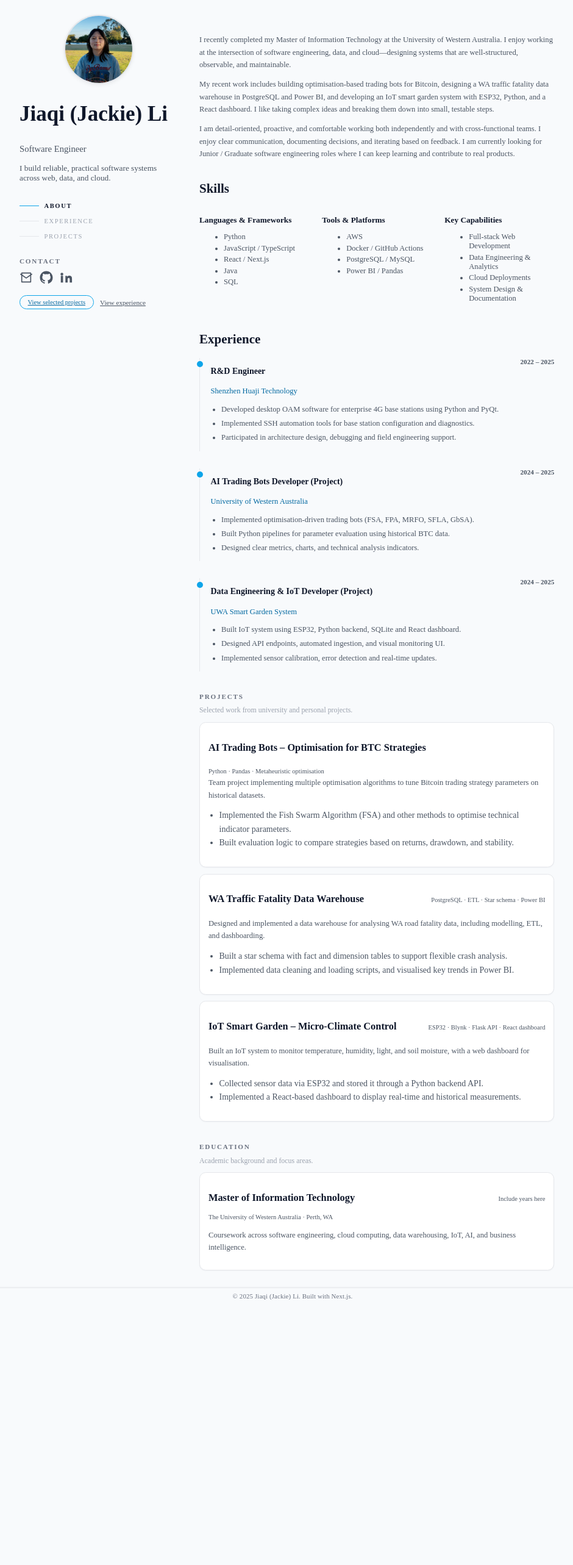
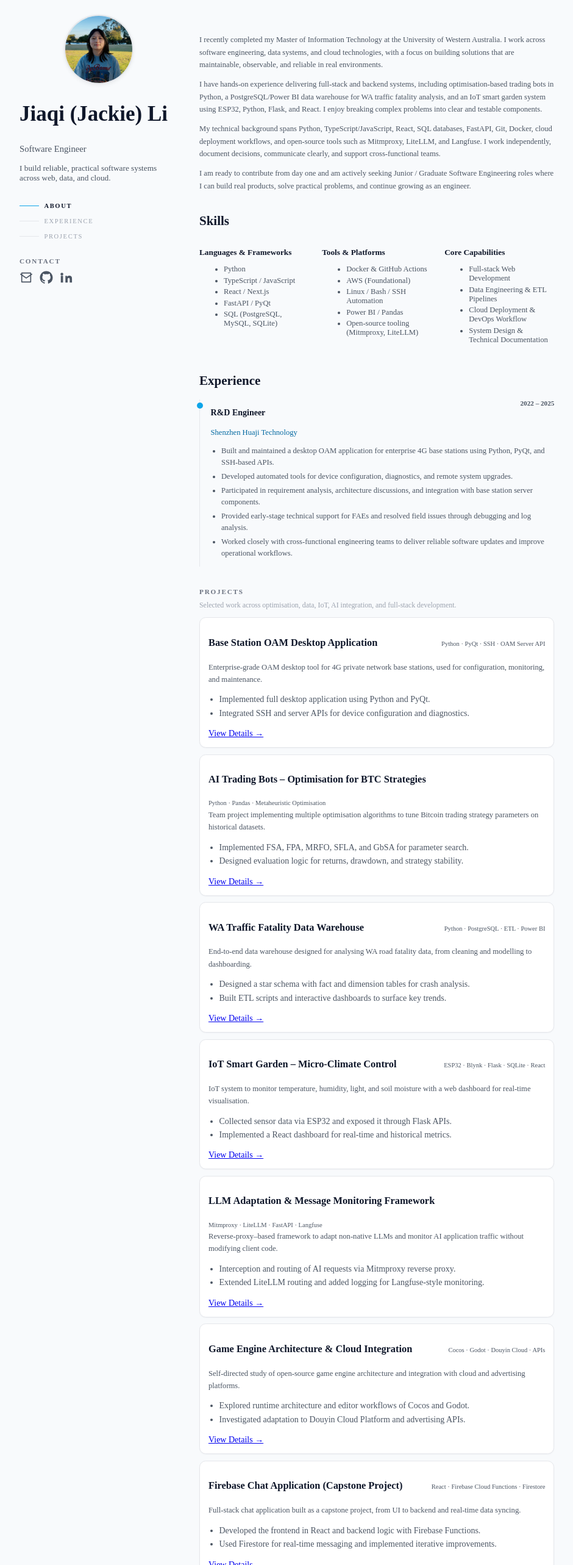
Before and after one commit to Jackieljq/personal-website, a Next.js app: page / in a window 1280 px wide. Shown: the part 60-2626 px from the top of the page at 61% size, without its empty margins (160-1100 px from the left). Before the commit the page ends 2213 px from the top, so only its background shows below. Built offline with nearby package versions, Linux system fonts and the light colour scheme.

Commit message:
Update newest content with different sections

```diff
--- a/components/EducationSection.tsx
+++ b/components/EducationSection.tsx
@@ -5,25 +5,47 @@ export default function EducationSection() {
         <div className="section-heading">
           <h2 className="section-heading-title">Education</h2>
           <p className="section-heading-subtitle">
-              Academic background and focus areas.
+            Formal training in software, data, cloud, and finance.
           </p>
         </div>
+
         <div className="section-body">
+          {/* Master */}
           <div className="card">
             <div className="card-header">
               <div>
-                  <h3 className="card-title">
-                    Master of Information Technology
-                  </h3>
+                <h3 className="card-title">Master of Information Technology</h3>
                 <p className="badge-text">
                   The University of Western Australia · Perth, WA
                 </p>
               </div>
-                <span className="badge-text">Include years here</span>
+              <span className="badge-text">2023 – 2025</span>
             </div>
             <p className="text-muted" style={{ marginTop: "0.25rem" }}>
-                Coursework across software engineering, cloud computing, data
-                warehousing, IoT, AI, and business intelligence.
+              Two-year full-time program with coursework across software
+              requirements and design, project management, software testing and
+              quality assurance, cloud computing, data warehousing, relational
+              databases, Internet of Things, business intelligence, cyber
+              security, and supply chain analytics.
+            </p>
+          </div>
+
+          {/* Bachelor */}
+          <div className="card">
+            <div className="card-header">
+              <div>
+                <h3 className="card-title">Bachelor of Finance</h3>
+                <p className="badge-text">
+                  Guangdong University of Finance · China
+                </p>
+              </div>
+              <span className="badge-text">2018 – 2022</span>
+            </div>
+            <p className="text-muted" style={{ marginTop: "0.25rem" }}>
+              Four-year full-time program covering corporate finance, financial
+              management, accounting, taxation, and management principles,
+              providing a solid understanding of business and financial
+              decision-making.
             </p>
           </div>
         </div>
--- a/components/ExperienceSection.tsx
+++ b/components/ExperienceSection.tsx
@@ -4,47 +4,39 @@ export default function ExperienceSection() {
       <h2 className="section-heading">Experience</h2>
 
       <div className="timeline">
-          {/* Job 1 */}
+
         <div className="timeline-item">
           <div className="timeline-header">
             <h3 className="timeline-role">R&D Engineer</h3>
             <span className="timeline-date">2022 – 2025</span>
           </div>
+
           <p className="timeline-company">Shenzhen Huaji Technology</p>
+
           <ul className="timeline-list">
-              <li>Developed desktop OAM software for enterprise 4G base stations using Python and PyQt.</li>
-              <li>Implemented SSH automation tools for base station configuration and diagnostics.</li>
-              <li>Participated in architecture design, debugging and field engineering support.</li>
+            <li>
+              Built and maintained a desktop OAM application for enterprise 4G
+              base stations using Python, PyQt, and SSH-based APIs.
+            </li>
+            <li>
+              Developed automated tools for device configuration, diagnostics,
+              and remote system upgrades.
+            </li>
+            <li>
+              Participated in requirement analysis, architecture discussions,
+              and integration with base station server components.
+            </li>
+            <li>
+              Provided early-stage technical support for FAEs and resolved
+              field issues through debugging and log analysis.
+            </li>
+            <li>
+              Worked closely with cross-functional engineering teams to deliver
+              reliable software updates and improve operational workflows.
+            </li>
           </ul>
         </div>
 
-          {/* Job 2 - Your projects / uni work */}
-          <div className="timeline-item">
-            <div className="timeline-header">
-              <h3 className="timeline-role">AI Trading Bots Developer (Project)</h3>
-              <span className="timeline-date">2024 – 2025</span>
-            </div>
-            <p className="timeline-company">University of Western Australia</p>
-            <ul className="timeline-list">
-              <li>Implemented optimisation-driven trading bots (FSA, FPA, MRFO, SFLA, GbSA).</li>
-              <li>Built Python pipelines for parameter evaluation using historical BTC data.</li>
-              <li>Designed clear metrics, charts, and technical analysis indicators.</li>
-            </ul>
-          </div>
-
-          {/* Job 3 */}
-          <div className="timeline-item">
-            <div className="timeline-header">
-              <h3 className="timeline-role">Data Engineering & IoT Developer (Project)</h3>
-              <span className="timeline-date">2024 – 2025</span>
-            </div>
-            <p className="timeline-company">UWA Smart Garden System</p>
-            <ul className="timeline-list">
-              <li>Built IoT system using ESP32, Python backend, SQLite and React dashboard.</li>
-              <li>Designed API endpoints, automated ingestion, and visual monitoring UI.</li>
-              <li>Implemented sensor calibration, error detection and real-time updates.</li>
-            </ul>
-          </div>
       </div>
     </section>
   );
--- a/components/Hero.tsx
+++ b/components/Hero.tsx
@@ -1,26 +1,34 @@
 export default function Hero() {
     return (
       <section id="about" className="section">
-        <p className="text-muted">
-          I recently completed my Master of Information Technology at the
-          University of Western Australia. I enjoy working at the intersection of
-          software engineering, data, and cloud—designing systems that are
-          well-structured, observable, and maintainable.
+       <p className="text-muted">
+        I recently completed my Master of Information Technology at the University of
+        Western Australia. I work across software engineering, data systems, and cloud
+        technologies, with a focus on building solutions that are maintainable,
+        observable, and reliable in real environments.
         </p>
+
         <p className="text-muted" style={{ marginTop: "0.75rem" }}>
-          My recent work includes building optimisation-based trading bots for
-          Bitcoin, designing a WA traffic fatality data warehouse in PostgreSQL
-          and Power BI, and developing an IoT smart garden system with ESP32,
-          Python, and a React dashboard. I like taking complex ideas and breaking
-          them down into small, testable steps.
+          I have hands-on experience delivering full-stack and backend systems, including
+          optimisation-based trading bots in Python, a PostgreSQL/Power BI data warehouse
+          for WA traffic fatality analysis, and an IoT smart garden system using ESP32,
+          Python, Flask, and React. I enjoy breaking complex problems into clear and
+          testable components.
         </p>
-        <p className="text-muted" style={{ marginTop: "0.75rem" }}>
-          I am detail-oriented, proactive, and comfortable working both
-          independently and with cross-functional teams. I enjoy clear
-          communication, documenting decisions, and iterating based on feedback.
-          I am currently looking for Junior / Graduate software engineering roles
-          where I can keep learning and contribute to real products.
-        </p>
+
+          <p className="text-muted" style={{ marginTop: "0.75rem" }}>
+          My technical background spans Python, TypeScript/JavaScript, React, SQL
+          databases, FastAPI, Git, Docker, cloud deployment workflows, and open-source
+          tools such as Mitmproxy, LiteLLM, and Langfuse. I work independently, document
+          decisions, communicate clearly, and support cross-functional teams.
+          </p>
+
+          <p className="text-muted" style={{ marginTop: "0.75rem" }}>
+            I am ready to contribute from day one and am actively seeking Junior /
+            Graduate Software Engineering roles where I can build real products, solve
+            practical problems, and continue growing as an engineer.
+          </p>
+
       </section>
     );
   }
--- a/components/IntroSidebar.tsx
+++ b/components/IntroSidebar.tsx
@@ -126,14 +126,7 @@ export default function IntroSidebar({ activeSection }: IntroSidebarProps) {
       </div>
       {/* ------------------------------------------------ */}
 
-      <div className="hero-actions">
-        <a href="#projects" className="btn-outline">
-          View selected projects
-        </a>
-        <a href="#experience" className="hero-secondary-link">
-          View experience
-        </a>
-      </div>
+
     </div>
   );
 }
--- a/components/ProjectsSection.tsx
+++ b/components/ProjectsSection.tsx
@@ -5,17 +5,42 @@ export default function ProjectsSection() {
         <div className="section-heading">
           <h2 className="section-heading-title">Projects</h2>
           <p className="section-heading-subtitle">
-              Selected work from university and personal projects.
+            Selected work across optimisation, data, IoT, AI integration, and full-stack development.
           </p>
         </div>
+
         <div className="section-body">
+          {/* Project 1 — Base Station OAM Desktop App */}
+          <div className="card">
+            <div className="card-header">
+              <h3 className="card-title">
+                Base Station OAM Desktop Application
+              </h3>
+              <span className="badge-text">
+                Python · PyQt · SSH · OAM Server API
+              </span>
+            </div>
+            <p className="text-muted" style={{ marginTop: "0.25rem" }}>
+              Enterprise-grade OAM desktop tool for 4G private network base stations,
+              used for configuration, monitoring, and maintenance.
+            </p>
+            <ul className="card-list">
+              <li>Implemented full desktop application using Python and PyQt.</li>
+              <li>Integrated SSH and server APIs for device configuration and diagnostics.</li>
+            </ul>
+            <a className="project-link" href="/projects/oam-desktop">
+              View Details →
+            </a>
+          </div>
+
+          {/* Project 2 — AI Trading Bots */}
           <div className="card">
             <div className="card-header">
               <h3 className="card-title">
                 AI Trading Bots – Optimisation for BTC Strategies
               </h3>
               <span className="badge-text">
-                  Python · Pandas · Metaheuristic optimisation
+                Python · Pandas · Metaheuristic Optimisation
               </span>
             </div>
             <p className="text-muted" style={{ marginTop: "0.25rem" }}>
@@ -23,63 +48,125 @@ export default function ProjectsSection() {
               Bitcoin trading strategy parameters on historical datasets.
             </p>
             <ul className="card-list">
-                <li>
-                  Implemented the Fish Swarm Algorithm (FSA) and other methods to
-                  optimise technical indicator parameters.
-                </li>
-                <li>
-                  Built evaluation logic to compare strategies based on returns,
-                  drawdown, and stability.
-                </li>
+              <li>Implemented FSA, FPA, MRFO, SFLA, and GbSA for parameter search.</li>
+              <li>Designed evaluation logic for returns, drawdown, and strategy stability.</li>
             </ul>
+            <a className="project-link" href="/projects/trading-bots">
+              View Details →
+            </a>
           </div>
 
+          {/* Project 3 — WA Traffic Fatality Data Warehouse */}
           <div className="card">
             <div className="card-header">
               <h3 className="card-title">WA Traffic Fatality Data Warehouse</h3>
               <span className="badge-text">
-                  PostgreSQL · ETL · Star schema · Power BI
+                Python · PostgreSQL · ETL · Power BI
               </span>
             </div>
             <p className="text-muted" style={{ marginTop: "0.25rem" }}>
-                Designed and implemented a data warehouse for analysing WA road
-                fatality data, including modelling, ETL, and dashboarding.
+              End-to-end data warehouse designed for analysing WA road fatality
+              data, from cleaning and modelling to dashboarding.
             </p>
             <ul className="card-list">
-                <li>
-                  Built a star schema with fact and dimension tables to support
-                  flexible crash analysis.
-                </li>
-                <li>
-                  Implemented data cleaning and loading scripts, and visualised
-                  key trends in Power BI.
-                </li>
+              <li>Designed a star schema with fact and dimension tables for crash analysis.</li>
+              <li>Built ETL scripts and interactive dashboards to surface key trends.</li>
             </ul>
+            <a className="project-link" href="/projects/wa-traffic-warehouse">
+              View Details →
+            </a>
           </div>
 
+          {/* Project 4 — IoT Smart Garden */}
           <div className="card">
             <div className="card-header">
               <h3 className="card-title">
                 IoT Smart Garden – Micro-Climate Control
               </h3>
               <span className="badge-text">
-                  ESP32 · Blynk · Flask API · React dashboard
+                ESP32 · Blynk · Flask · SQLite · React
               </span>
             </div>
             <p className="text-muted" style={{ marginTop: "0.25rem" }}>
-                Built an IoT system to monitor temperature, humidity, light, and
-                soil moisture, with a web dashboard for visualisation.
+              IoT system to monitor temperature, humidity, light, and soil moisture
+              with a web dashboard for real-time visualisation.
             </p>
             <ul className="card-list">
-                <li>
-                  Collected sensor data via ESP32 and stored it through a Python
-                  backend API.
-                </li>
-                <li>
-                  Implemented a React-based dashboard to display real-time and
-                  historical measurements.
-                </li>
+              <li>Collected sensor data via ESP32 and exposed it through Flask APIs.</li>
+              <li>Implemented a React dashboard for real-time and historical metrics.</li>
             </ul>
+            <a className="project-link" href="/projects/iot-garden">
+              View Details →
+            </a>
+          </div>
+
+          {/* Project 5 — LLM Adaptation & Monitoring */}
+          <div className="card">
+            <div className="card-header">
+              <h3 className="card-title">
+                LLM Adaptation & Message Monitoring Framework
+              </h3>
+              <span className="badge-text">
+                Mitmproxy · LiteLLM · FastAPI · Langfuse
+              </span>
+            </div>
+            <p className="text-muted" style={{ marginTop: "0.25rem" }}>
+              Reverse-proxy–based framework to adapt non-native LLMs and monitor
+              AI application traffic without modifying client code.
+            </p>
+            <ul className="card-list">
+              <li>Interception and routing of AI requests via Mitmproxy reverse proxy.</li>
+              <li>Extended LiteLLM routing and added logging for Langfuse-style monitoring.</li>
+            </ul>
+            <a className="project-link" href="/projects/llm-framework">
+              View Details →
+            </a>
+          </div>
+
+          {/* Project 6 — Game Engine & Cloud Integration */}
+          <div className="card">
+            <div className="card-header">
+              <h3 className="card-title">
+                Game Engine Architecture & Cloud Integration
+              </h3>
+              <span className="badge-text">
+                Cocos · Godot · Douyin Cloud · APIs
+              </span>
+            </div>
+            <p className="text-muted" style={{ marginTop: "0.25rem" }}>
+              Self-directed study of open-source game engine architecture and
+              integration with cloud and advertising platforms.
+            </p>
+            <ul className="card-list">
+              <li>Explored runtime architecture and editor workflows of Cocos and Godot.</li>
+              <li>Investigated adaptation to Douyin Cloud Platform and advertising APIs.</li>
+            </ul>
+            <a className="project-link" href="/projects/game-engine-integration">
+              View Details →
+            </a>
+          </div>
+
+          {/* Project 7 — Firebase-based Chat Application */}
+          <div className="card">
+            <div className="card-header">
+              <h3 className="card-title">
+                Firebase Chat Application (Capstone Project)
+              </h3>
+              <span className="badge-text">
+                React · Firebase Cloud Functions · Firestore
+              </span>
+            </div>
+            <p className="text-muted" style={{ marginTop: "0.25rem" }}>
+              Full-stack chat application built as a capstone project, from UI
+              to backend and real-time data syncing.
+            </p>
+            <ul className="card-list">
+              <li>Developed the frontend in React and backend logic with Firebase Functions.</li>
+              <li>Used Firestore for real-time messaging and implemented iterative improvements.</li>
+            </ul>
+            <a className="project-link" href="/projects/firebase-chat">
+              View Details →
+            </a>
           </div>
         </div>
       </div>
--- a/components/SkillsSection.tsx
+++ b/components/SkillsSection.tsx
@@ -8,30 +8,31 @@ export default function SkillsSection() {
           <h3 className="skills-category">Languages & Frameworks</h3>
           <ul className="skills-list">
             <li>Python</li>
-              <li>JavaScript / TypeScript</li>
+            <li>TypeScript / JavaScript</li>
             <li>React / Next.js</li>
-              <li>Java</li>
-              <li>SQL</li>
+            <li>FastAPI / PyQt</li>
+            <li>SQL (PostgreSQL, MySQL, SQLite)</li>
           </ul>
         </div>
 
         <div>
           <h3 className="skills-category">Tools & Platforms</h3>
           <ul className="skills-list">
-              <li>AWS</li>
-              <li>Docker / GitHub Actions</li>
-              <li>PostgreSQL / MySQL</li>
+            <li>Docker & GitHub Actions</li>
+            <li>AWS (Foundational)</li>
+            <li>Linux / Bash / SSH Automation</li>
             <li>Power BI / Pandas</li>
+            <li>Open-source tooling (Mitmproxy, LiteLLM)</li>
           </ul>
         </div>
 
         <div>
-            <h3 className="skills-category">Key Capabilities</h3>
+          <h3 className="skills-category">Core Capabilities</h3>
           <ul className="skills-list">
             <li>Full-stack Web Development</li>
-              <li>Data Engineering & Analytics</li>
-              <li>Cloud Deployments</li>
-              <li>System Design & Documentation</li>
+            <li>Data Engineering & ETL Pipelines</li>
+            <li>Cloud Deployment & DevOps Workflow</li>
+            <li>System Design & Technical Documentation</li>
           </ul>
         </div>
       </div>
```
Lines whose indentation alone changed are shown as unchanged.
